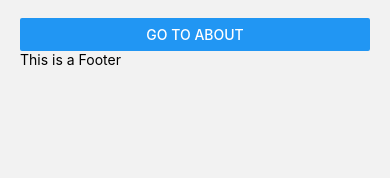
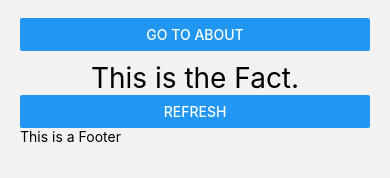
Before and after one commit to mosmee21/MyFirstToDoListApp, a React Native app in the folder MyFirstApp/: screen / in a window 390 px wide. Shown: the part 303-481 px from the top of the page. Built offline with nearby package versions, Linux system fonts and the light colour scheme; no server answers.

Commit message:
changes made

```diff
--- /dev/null
+++ b/MyFirstApp/src/ChuckNorrisFact.jsx
@@ -0,0 +1,43 @@
+import React from 'react';
+import {Text ,Button} from 'react-native';
+
+const ChuckNorrisFact = ({ }) => {
+const[fact , setFact] = React.useState('This is the Fact.');
+
+const fetchFact = async () => {
+    try {
+        const response = await fetch("https://api.chucknorris.io/jokes/random");
+
+            const json = await response.json();
+
+            const fact = json.value;
+
+            //fact = json.value;
+
+            setFact(fact);
+
+            console.log(fact);
+        } catch (err) {
+            console.error(err);
+        }
+    };
+
+    React.useEffect(() => {
+        fetchFact();
+    }, []);
+
+    const handleRefreshPress = () => {
+        fetchFact();
+    }
+
+    return (
+        <>
+            <Text style ={{ fontSize: 28, textAlign: 'center', marginTop:10}}>
+                {fact}
+            </Text>
+            <Button title = 'Refresh' onPress = {handleRefreshPress} />
+        </>
+    );
+}
+
+export default ChuckNorrisFact;
--- a/MyFirstApp/src/screens/Home.jsx
+++ b/MyFirstApp/src/screens/Home.jsx
@@ -4,6 +4,7 @@ import MainLayout from '../layouts/MainLayout';
 
 import ToDoList from '../Components/ToDoList';
 import ToDoForm from '../Components/ToDoForm';
+import ChuckNorrisFact from '../ChuckNorrisFact';
 
 function Home({navigation}) {
     const [tasks, setTasks] = React.useState([
@@ -27,6 +28,7 @@ function Home({navigation}) {
                         title="Go to About"
                         onPress={() => navigation.navigate('About')}
                     />
+                    <ChuckNorrisFact />
                 </SafeAreaView>
             </MainLayout>
         </>
```
